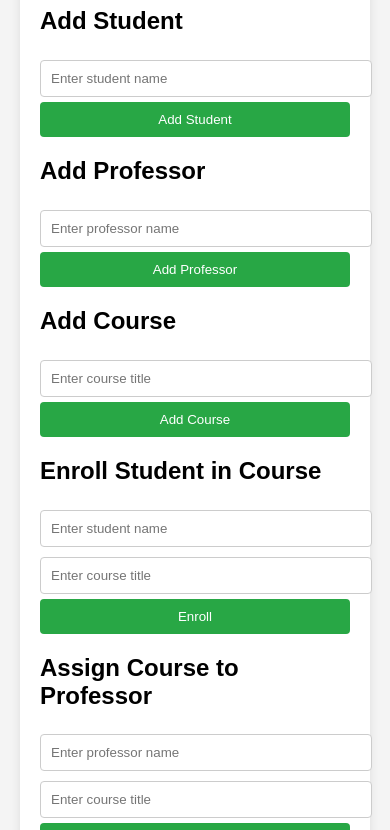
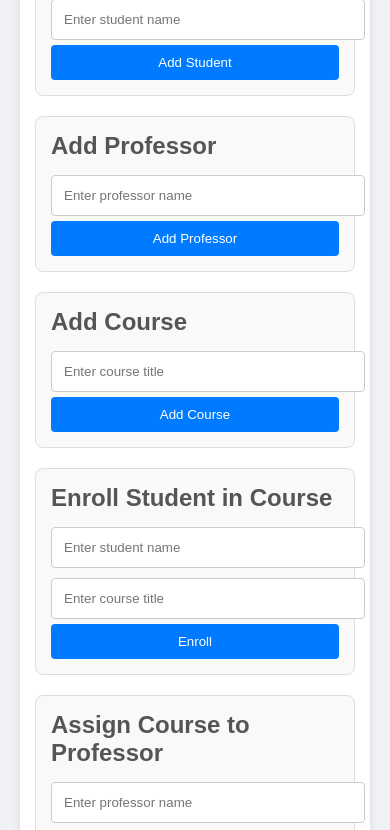
Before and after one commit to arisettysaiganesh/University-Management-System, a plain HTML site: page index.html in a window 390 px wide. Shown: the part 187-1017 px from the top of the page. Drawn offline with Linux system fonts and the light colour scheme.

Commit message:
Add files via upload

```diff
--- a/styles.css
+++ b/styles.css
@@ -1,6 +1,6 @@
 body {
-  font-family: Arial, sans-serif;
-  background-color: #f4f4f4;
+  font-family: "Arial", sans-serif;
+  background-color: #f0f2f5;
   margin: 0;
   padding: 20px;
 }
@@ -8,48 +8,81 @@ body {
 .container {
   max-width: 600px;
   margin: auto;
-  background: white;
-  padding: 20px;
+  background: #fff;
+  padding: 30px;
   border-radius: 8px;
-  box-shadow: 0 0 10px rgba(0, 0, 0, 0.1);
+  box-shadow: 0 4px 10px rgba(0, 0, 0, 0.1);
 }
 
 h1 {
   text-align: center;
+  color: #333;
+  margin-bottom: 20px;
 }
 
 .form-section {
   margin-bottom: 20px;
+  padding: 15px;
+  border: 1px solid #ddd;
+  border-radius: 8px;
+  background-color: #f9f9f9;
+}
+
+.form-section h2 {
+  margin: 0 0 10px;
+  color: #555;
 }
 
 input[type="text"] {
   width: 100%;
-  padding: 10px;
+  padding: 12px;
   margin: 5px 0;
   border: 1px solid #ccc;
   border-radius: 4px;
+  transition: border-color 0.3s;
+}
+
+input[type="text"]:focus {
+  border-color: #007bff;
+  outline: none;
 }
 
 button {
-  padding: 10px 15px;
-  background-color: #28a745;
+  padding: 12px;
+  background-color: #007bff;
   color: white;
   border: none;
   border-radius: 4px;
   cursor: pointer;
   width: 100%;
+  transition: background-color 0.3s;
 }
 
 button:hover {
-  background-color: #218838;
+  background-color: #0056b3;
 }
 
 .response {
   margin-top: 20px;
   padding: 10px;
-  background-color: #d1e7dd;
-  color: #0f5132;
-  border: 1px solid #b3e0d9;
+  background-color: #e2ffe2;
+  color: #155724;
+  border: 1px solid #c3e6cb;
   border-radius: 4px;
   display: none; /* Hidden by default */
+  text-align: center;
 }
+
+@media (max-width: 600px) {
+  .container {
+    padding: 15px;
+  }
+
+  h1 {
+    font-size: 24px;
+  }
+
+  button {
+    padding: 10px;
+  }
+}
```
